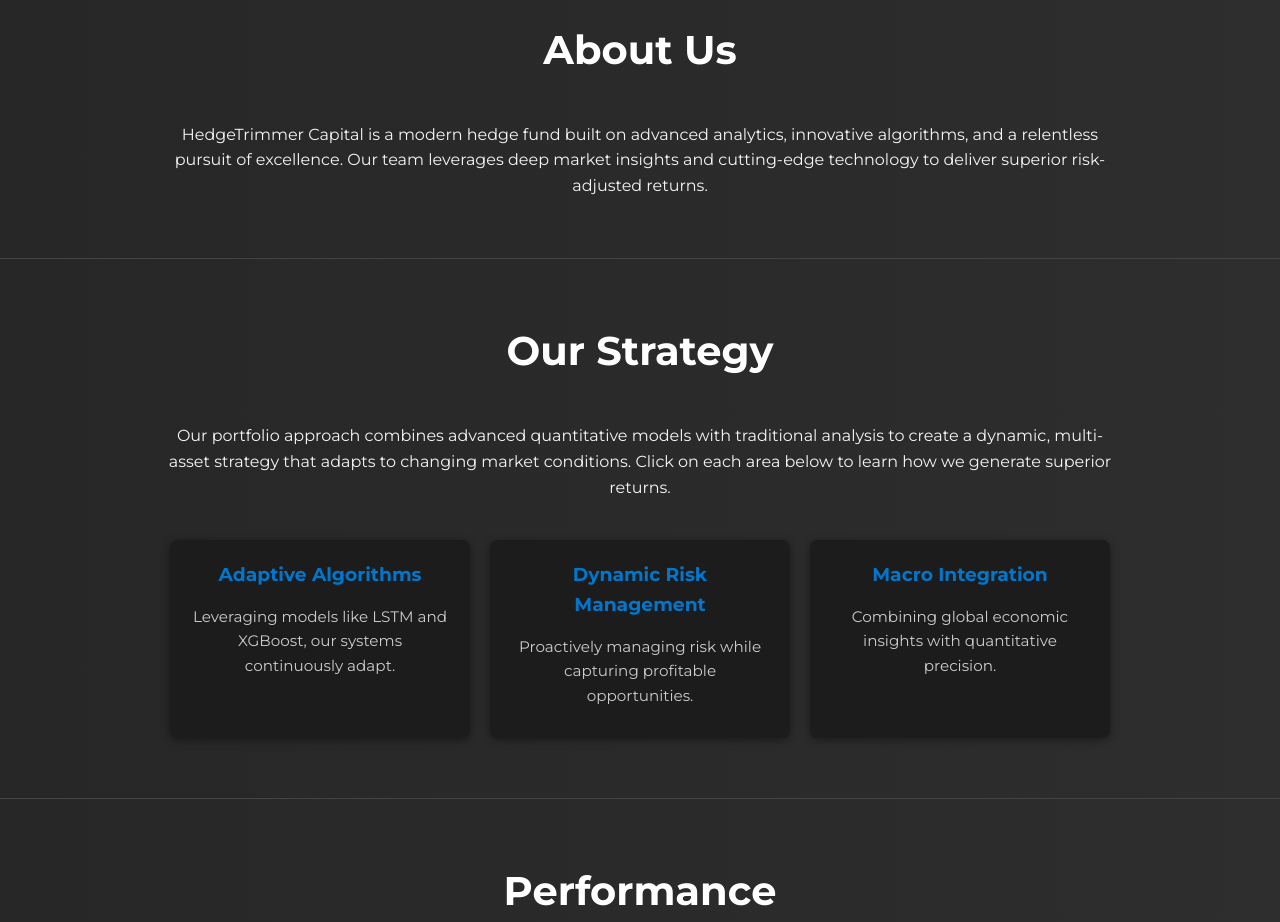
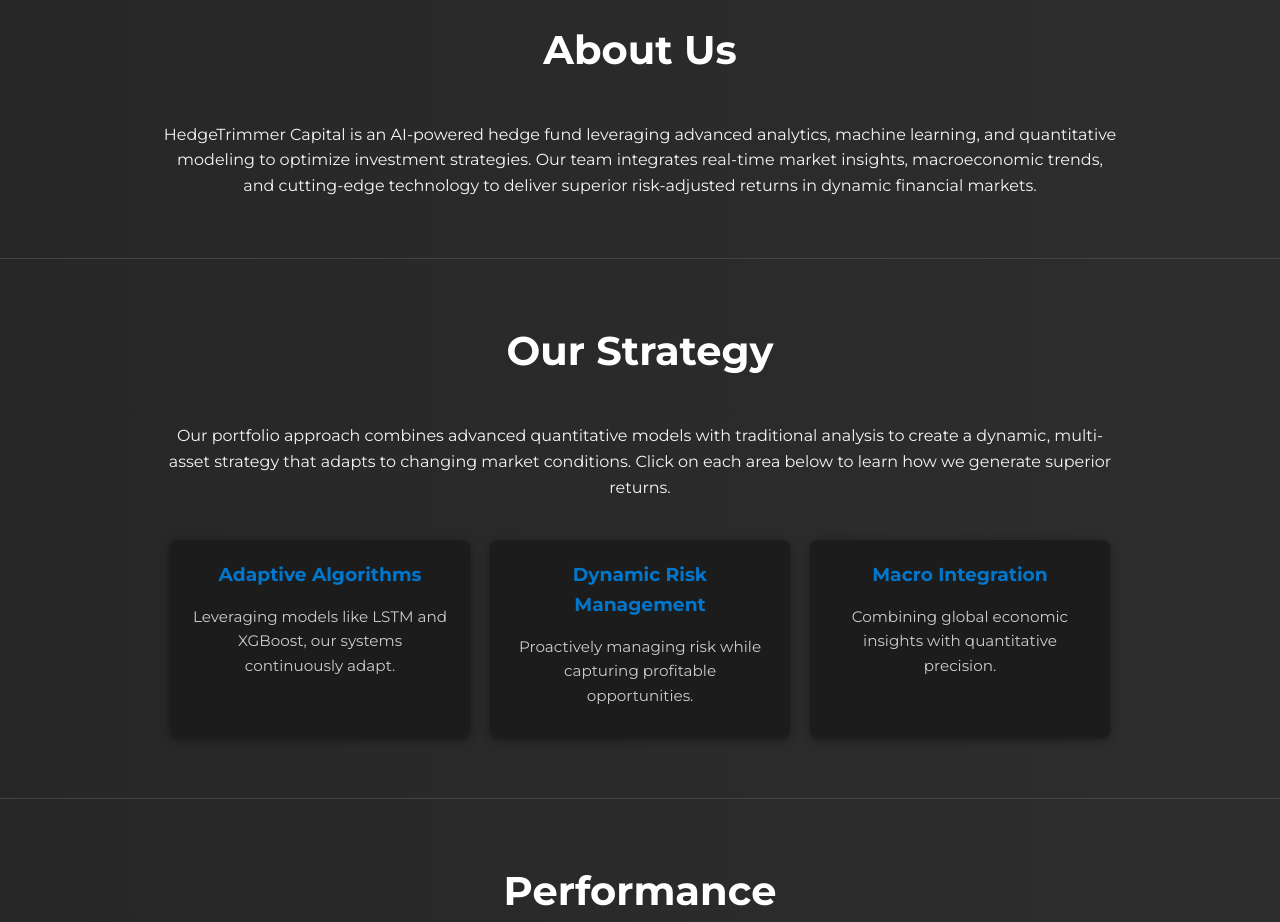
Before and after one commit to Dexteritize/dexteritize.github.io, a plain HTML site: page index.html in a window 1280 px wide. Shown: the part 860-1782 px from the top of the page. Drawn offline with nearby package versions, Linux system fonts and the light colour scheme; animation ran at ten frames a second.

Commit message:
website v8

```diff
--- a/index.html
+++ b/index.html
@@ -9,11 +9,12 @@
   <meta name="description" content="HedgeTrimmer Capital is a modern hedge fund combining advanced algorithms, market expertise, and macro insights to deliver superior risk-adjusted returns." />
 
   <!-- Open Graph Tags for social sharing -->
-  <meta property="og:title" content="HedgeTrimmer Capital – Innovative Multi-Asset Hedge Fund" />
-  <meta property="og:description" content="We combine sophisticated multi-asset strategies with real-time data to unlock investment opportunities in today’s markets." />
+  <meta property="og:title" content="HedgeTrimmer Capital – AI-Driven Hedge Fund for Smarter Trading" />
+  <meta property="og:description" content="Harnessing AI, machine learning, and macroeconomic insights to optimize multi-asset investments with precision and efficiency." />
   <meta property="og:image" content="logo.png" />
-  <meta property="og:url" content="https://www.yoursite.com" />
+  <meta property="og:url" content="https://hedge-trimmer.github.io/hedgetrimmer.github.io/" />
   <meta name="twitter:card" content="summary_large_image" />
+
 
   <!-- Google Fonts -->
   <link href="https://fonts.googleapis.com/css2?family=Montserrat:wght@400;700&display=swap" rel="stylesheet" />
@@ -388,10 +389,11 @@
       <h2>About Us</h2>
       <div class="content">
         <p>
-          HedgeTrimmer Capital is a modern hedge fund built on advanced analytics,
-          innovative algorithms, and a relentless pursuit of excellence. Our team
-          leverages deep market insights and cutting-edge technology to deliver
-          superior risk-adjusted returns.
+          HedgeTrimmer Capital is an AI-powered hedge fund leveraging advanced analytics,
+          machine learning, and quantitative modeling to optimize investment strategies.
+          Our team integrates real-time market insights, macroeconomic trends, and
+          cutting-edge technology to deliver superior risk-adjusted returns in dynamic
+          financial markets.
         </p>
       </div>
     </div>
```
